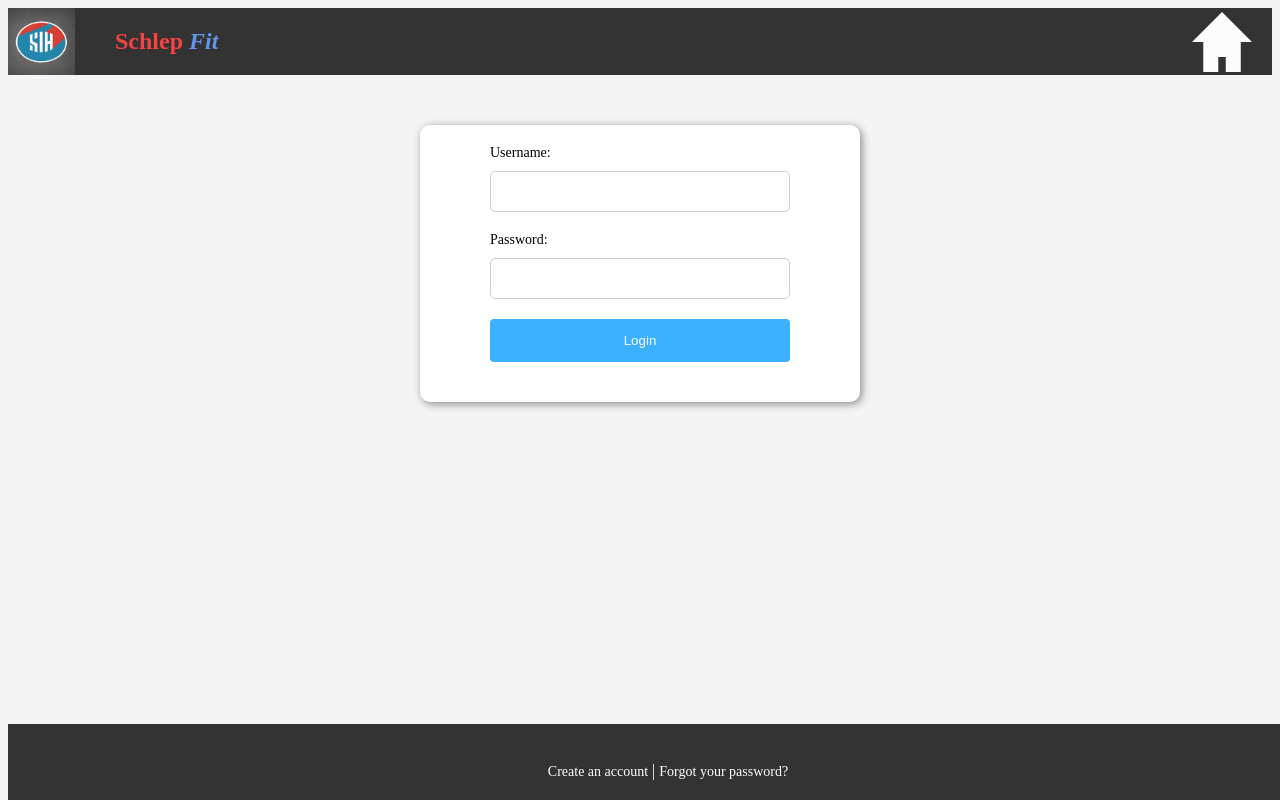
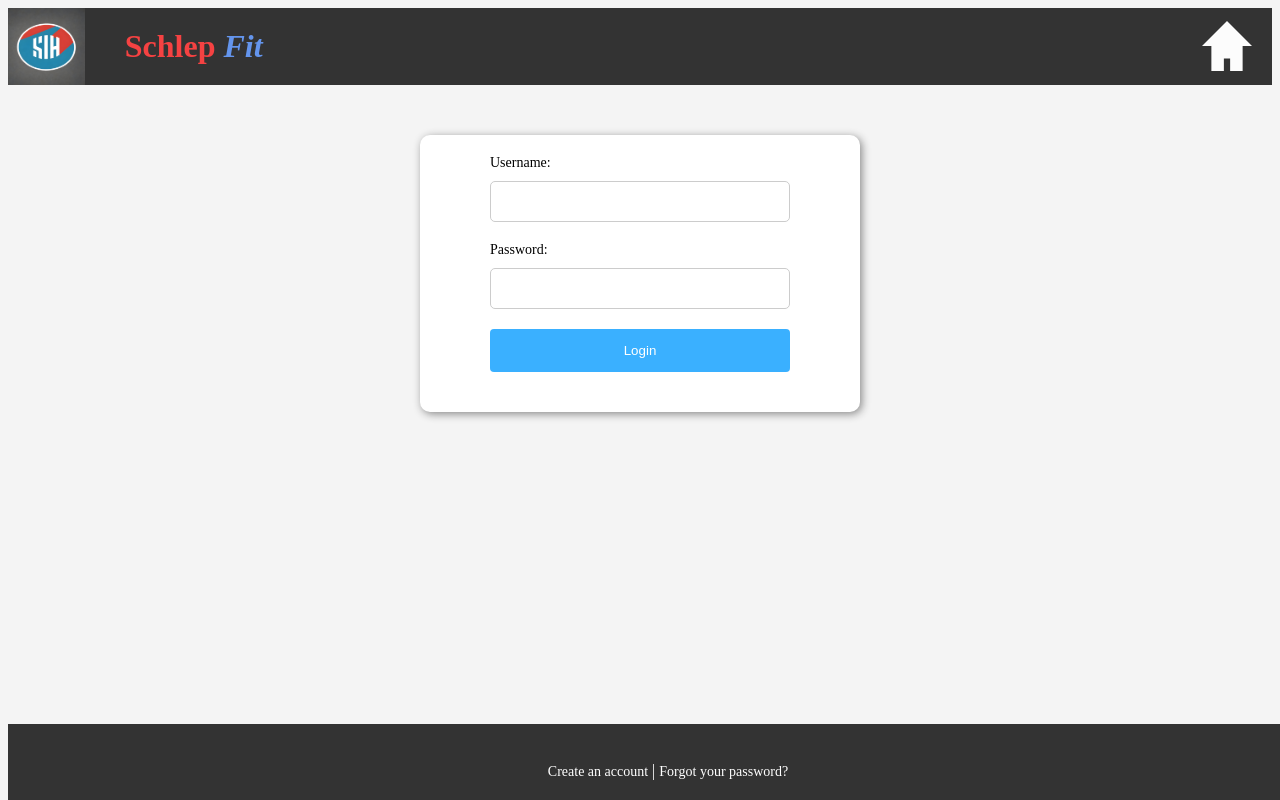
Before and after one commit to tylerschlepko/Fitness_Client_Website, a website: page index.html in a window 1280 px wide. Both pictures are taken after a click on the picture 1222 px from the left and 40 px from the top of the page. Shown: the top 800 px of the page. Drawn offline with nearby package versions, Linux system fonts and the light colour scheme.

Commit message:
finishing touches on css

```diff
--- a/public/style.css
+++ b/public/style.css
@@ -9,13 +9,13 @@ body {
 
   #first_title{
     color: rgb(245, 66, 66);
-    size: 3rem;
+    font-size: 2rem;
   }
 
   #second_title{
     color: cornflowerblue;
     font-style: italic;
-    size: 2rem;
+    font-size: 2rem;
   }
 
   form {
@@ -103,13 +103,14 @@ body {
   header img {
     float: left;
     margin-right: 20px;
-    height: 67px;
+    height: 4.80rem;
   }
 
   header h1 {
     display: inline-block;
     margin: 0;
     padding: 20px;
+    font-size: 2rem;
   }
 
   body {
@@ -169,8 +170,8 @@ body {
     opacity: 1;
     transition: opacity .5s ease-in-out;
     cursor: pointer;
-    height: 60px;
-    padding-top: 4px;
+    height: 50px;
+    padding-top: 13px;
   }
 
   .home:hover{
```
